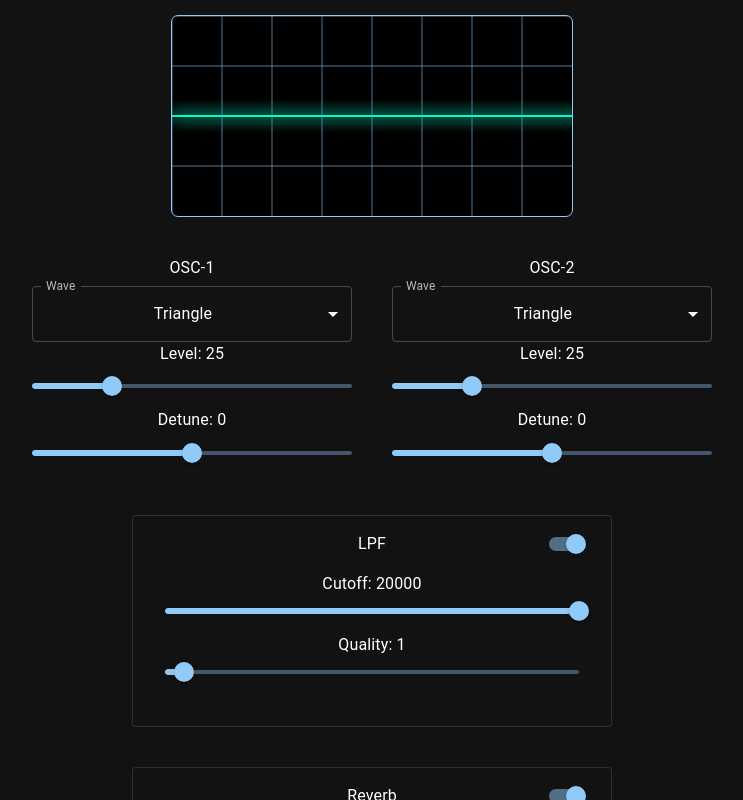
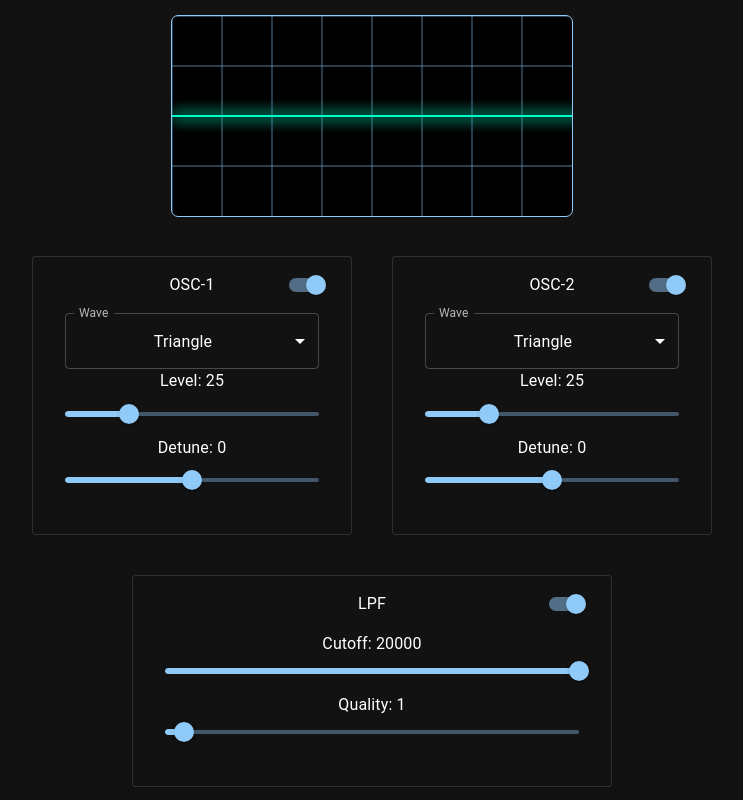
Before and after one commit to RomanObaraz/web-synth, a React (Vite) app: page / in a window 1280 px wide. Shown: the top 800 px of the page, without its empty margins (268-1011 px from the left). Built offline with nearby package versions, Linux system fonts and the light colour scheme; no server answers.

Commit message:
implement Togglable for oscillators; fix sound clipping on oscillator toggle and level change; some code cleanup

```diff
--- a/src/App.jsx
+++ b/src/App.jsx
@@ -15,8 +15,16 @@ function App() {
                 </div>
 
                 <div className="flex justify-center gap-10">
-                    <Oscillator id={0} />
-                    <Oscillator id={1} />
+                    <div className="w-80">
+                        <Toggleable moduleId="osc-0" label="OSC-1">
+                            <Oscillator id={0} />
+                        </Toggleable>
+                    </div>
+                    <div className="w-80">
+                        <Toggleable moduleId="osc-1" label="OSC-2">
+                            <Oscillator id={1} />
+                        </Toggleable>
+                    </div>
                 </div>
 
                 <div className="self-center w-120">
--- a/src/components/lowPassFilter/index.jsx
+++ b/src/components/lowPassFilter/index.jsx
@@ -8,11 +8,11 @@ export const LowPassFilter = () => {
     const { synth } = useSynth();
 
     useEffect(() => {
-        synth.setLPFCutoff(cutoff);
+        synth.lpf.setCutoff(cutoff);
     }, [synth, cutoff]);
 
     useEffect(() => {
-        synth.setLPFQuality(quality);
+        synth.lpf.setQ(quality);
     }, [synth, quality]);
 
     return (
--- a/src/components/oscillator/index.jsx
+++ b/src/components/oscillator/index.jsx
@@ -22,8 +22,6 @@ export const Oscillator = ({ id }) => {
     }, [synth, id, detune]);
 
     return (
-        <div className="w-80">
-            <Typography gutterBottom>OSC-{id + 1}</Typography>
         <div>
             <FormControl fullWidth>
                 <InputLabel id="wave">Wave</InputLabel>
@@ -63,6 +61,5 @@ export const Oscillator = ({ id }) => {
                 />
             </div>
         </div>
-        </div>
     );
 };
--- a/src/components/oscilloscope/index.jsx
+++ b/src/components/oscilloscope/index.jsx
@@ -13,7 +13,7 @@ export const Oscilloscope = () => {
         const ctx = canvas.getContext("2d");
 
         const fftSize = 2048;
-        synth.setAnalyserFftSize(fftSize);
+        synth.analyser.fftSize = fftSize;
 
         const bufferLength = fftSize;
         const dataArray = new Float32Array(bufferLength);
@@ -76,7 +76,7 @@ export const Oscilloscope = () => {
         const draw = () => {
             animationRef.current = requestAnimationFrame(draw);
 
-            synth.setAnalyserTimeDomainData(dataArray);
+            synth.analyser.getFloatTimeDomainData(dataArray);
 
             ctx.fillStyle = "rgba(0,0,0,0.25)";
             ctx.fillRect(0, 0, canvas.width, canvas.height);
--- a/src/components/reverb/index.jsx
+++ b/src/components/reverb/index.jsx
@@ -8,7 +8,7 @@ export const Reverb = () => {
     const { synth } = useSynth();
 
     useEffect(() => {
-        synth.setReverbMix(dry, wet);
+        synth.reverb.setDryWet(dry, wet);
     }, [synth, dry, wet]);
 
     return (
--- a/src/synth/SynthEngine.js
+++ b/src/synth/SynthEngine.js
@@ -1,11 +1,10 @@
 import { LPFModule } from "./modules/LPFModule";
 import { OscillatorModule } from "./modules/OscillatorModule";
 import { ReverbModule } from "./modules/ReverbModule";
+import { setSmoothLevel } from "./utils";
 
 // TODO: review playNote() and stopNote() if we can move something to OscillatorModule
 // TODO: review the setters if we can move something to OscillatorModule
-// TODO: look to commented disconnects in stopNote() after implementing bypass switch
-// TODO: they produce clipping sound
 // TODO: can we organize setters better?
 
 export class SynthEngine {
@@ -26,8 +25,6 @@ export class SynthEngine {
         this.activeVoices = new Map();
 
         // connection chain
-        // this.osc1.output.connect(this.lpf.input);
-        // this.osc2.output.connect(this.lpf.input);
         this.lpf.output.connect(this.reverb.input);
         this.reverb.output.connect(this.analyser);
         this.analyser.connect(this.masterGain);
@@ -58,16 +55,11 @@ export class SynthEngine {
         const voice = this.activeVoices.get(voiceId);
         if (!voice) return;
 
-        voice.voiceGain.gain.cancelScheduledValues(this.audioCtx.currentTime);
-        voice.voiceGain.gain.setValueAtTime(voice.voiceGain.gain.value, this.audioCtx.currentTime);
-        voice.voiceGain.gain.linearRampToValueAtTime(0, this.audioCtx.currentTime + 0.03);
+        setSmoothLevel(voice.voiceGain.gain, this.audioCtx.currentTime, 0);
 
         voice.oscs.forEach((osc) => {
             osc.osc.stop(this.audioCtx.currentTime + 0.05);
-            // osc.osc.disconnect();
         });
-
-        // voice.voiceGain.disconnect();
 
         this.activeVoices.delete(voiceId);
     }
@@ -88,7 +80,7 @@ export class SynthEngine {
         this.oscillators[oscIndex].setLevel(level);
 
         for (const { oscs } of this.activeVoices.values()) {
-            oscs[oscIndex].gain.gain.setValueAtTime(level, this.audioCtx.currentTime);
+            setSmoothLevel(oscs[oscIndex].gain.gain, this.audioCtx.currentTime, level);
         }
     }
 
@@ -100,23 +92,41 @@ export class SynthEngine {
         }
     }
 
-    setAnalyserFftSize(fftSize) {
-        this.analyser.fftSize = fftSize;
+    setBypass(moduleId, bypass) {
+        if (moduleId.startsWith("osc-")) {
+            const oscIndex = parseInt(moduleId.split("-")[1], 10);
+
+            this.oscillators[oscIndex].toggleBypass(bypass);
+
+            for (const { oscs } of this.activeVoices.values()) {
+                setSmoothLevel(
+                    oscs[oscIndex].gain.gain,
+                    this.audioCtx.currentTime,
+                    bypass ? 0 : this.oscillators[oscIndex].level
+                );
+            }
+        } else {
+            this[moduleId].toggleBypass(bypass);
+        }
     }
 
-    setAnalyserTimeDomainData(dataArray) {
-        this.analyser.getFloatTimeDomainData(dataArray);
-    }
+    // setAnalyserFftSize(fftSize) {
+    //     this.analyser.fftSize = fftSize;
+    // }
 
-    setLPFCutoff(cutoff) {
-        this.lpf.setCutoff(cutoff);
-    }
+    // setAnalyserTimeDomainData(dataArray) {
+    //     this.analyser.getFloatTimeDomainData(dataArray);
+    // }
 
-    setLPFQuality(Q) {
-        this.lpf.setQ(Q);
-    }
+    // setLPFCutoff(cutoff) {
+    //     this.lpf.setCutoff(cutoff);
+    // }
 
-    setReverbMix(dry, wet) {
-        this.reverb.setDryWet(dry, wet);
-    }
+    // setLPFQuality(Q) {
+    //     this.lpf.setQ(Q);
+    // }
+
+    // setReverbMix(dry, wet) {
+    //     this.reverb.setDryWet(dry, wet);
+    // }
 }
--- a/src/synth/modules/OscillatorModule.js
+++ b/src/synth/modules/OscillatorModule.js
@@ -1,11 +1,6 @@
-// TODO: figure out what to do with commented code
-// TODO: how do we connect/disconnect it depending on the bypass option??
-
 export class OscillatorModule {
     constructor(audioCtx) {
         this.audioCtx = audioCtx;
-
-        this.output = audioCtx.createGain();
 
         this.waveform = "triangle";
         this.level = 1;
@@ -16,54 +11,18 @@ export class OscillatorModule {
     }
 
     createOscillator(frequency) {
-        if (!this.enabled) return null;
-
         const osc = this.audioCtx.createOscillator();
         osc.type = this.waveform;
         osc.frequency.setValueAtTime(frequency, this.audioCtx.currentTime);
         osc.detune.setValueAtTime(this.detune, this.audioCtx.currentTime);
 
         const gain = this.audioCtx.createGain();
-        gain.gain.setValueAtTime(this.level, this.audioCtx.currentTime);
+        gain.gain.setValueAtTime(this.enabled ? this.level : 0, this.audioCtx.currentTime);
 
         osc.connect(gain);
-        // gain.connect(this.output);
 
         return { osc, gain };
     }
-
-    // playNote(frequency) {
-    //     if (!this.enabled) return;
-
-    //     const osc = this.audioCtx.createOscillator();
-    //     osc.type = this.waveform;
-    //     osc.frequency.setValueAtTime(frequency, this.audioCtx.currentTime);
-    //     osc.detune.setValueAtTime(this.detune, this.audioCtx.currentTime);
-
-    //     const gain = this.audioCtx.createGain();
-    //     gain.gain.setValueAtTime(this.level, this.audioCtx.currentTime);
-
-    //     osc.connect(gain).connect(this.output);
-
-    //     osc.start();
-
-    //     const voiceId = Symbol();
-    //     this.activeVoices.set(voiceId, { osc, gain });
-    // }
-
-    // stopNote(voiceId) {
-    //     const voice = this.activeVoices.get(voiceId);
-    //     if (voice) {
-    //         // time shenanigans remove clipping sound on note stop
-    //         voice.gain.gain.cancelScheduledValues(this.audioCtx.currentTime);
-    //         voice.gain.gain.setValueAtTime(voice.gain.gain.value, this.audioCtx.currentTime);
-    //         voice.gain.gain.linearRampToValueAtTime(0, this.audioCtx.currentTime + 0.03);
-
-    //         voice.osc.stop(this.audioCtx.currentTime + 0.05);
-
-    //         this.activeVoices.delete(voiceId);
-    //     }
-    // }
 
     setWaveform(waveform) {
         this.waveform = waveform;
@@ -79,14 +38,5 @@ export class OscillatorModule {
 
     toggleBypass(on) {
         this.enabled = !on;
-        if (on) {
-            // bypass
-            // kill all voices when disabling
-            for (const { osc, gain } of this.activeVoices.values()) {
-                osc.stop();
-                gain.disconnect();
-            }
-            this.activeVoices.clear();
-        }
     }
 }
--- /dev/null
+++ b/src/synth/utils.js
@@ -0,0 +1,5 @@
+export const setSmoothLevel = (gain, time, level) => {
+    gain.cancelScheduledValues(time);
+    gain.setValueAtTime(gain.value, time);
+    gain.linearRampToValueAtTime(level, time + 0.03);
+};
--- a/src/synthProvider/synthProvider.jsx
+++ b/src/synthProvider/synthProvider.jsx
@@ -1,13 +1,13 @@
 import { useCallback, useMemo } from "react";
+import { SynthEngine } from "../synth/SynthEngine";
 import { SynthContext } from "./synthContext";
-import { SynthEngine } from "../synth/SynthEngine";
 
 export function SynthProvider({ children }) {
     const synth = useMemo(() => new SynthEngine(), []);
 
     const setBypass = useCallback(
         (moduleId, bypass) => {
-            synth[moduleId].toggleBypass(bypass);
+            synth.setBypass(moduleId, bypass);
         },
         [synth]
     );
```
Lines whose indentation alone changed are shown as unchanged.
